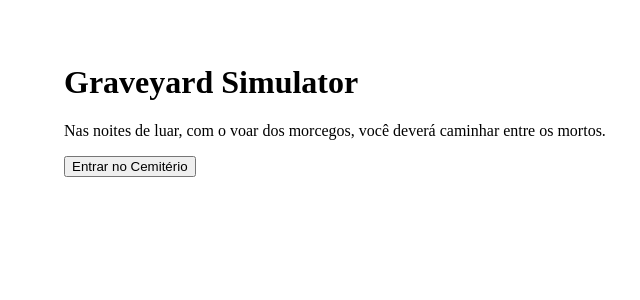
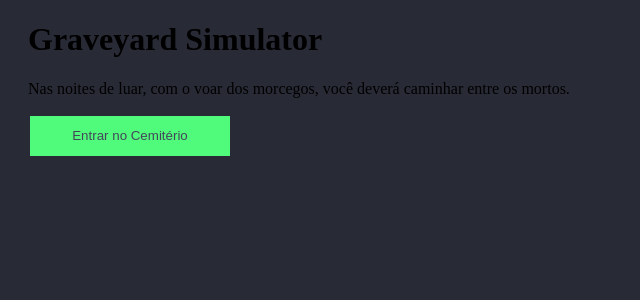
Before and after one commit to Brxndin/Graveyard-Simulator, a React (Vite) app in the folder app/: page / in a window 1280 px wide. Shown: the top 300 px of the page, without its empty margins (0-640 px from the left). Built offline with nearby package versions, Linux system fonts and the light colour scheme.

Commit message:
classes de estilo para os novos componentes

```diff
--- a/app/src/main/style/style.css
+++ b/app/src/main/style/style.css
@@ -1,11 +1,72 @@
 body {
-    margin: 5%;
+    background-color: #282a36;
 }
 
-#box-texto {
-    width: 300px;
-    height: 300px;
-    border: 1px solid black;
+#layout {
+    margin: 20px;
+    /* height: 100vh; */
+}
+
+.center {
+    display: flex;
+    justify-content: center;
+    align-items: center;
+}
+
+.titulo {
+    color: #8be9fd;
+    font-size: 50px;
+}
+
+.paragrafo {
+    color: #f8f8f2;
+    font-size: 25px;
+}
+
+.status {
+    color: #f8f8f2;
+    font-size: 20px;
+}
+
+.imagem-box {
+    width: 100%;
+    height: auto;
+}
+
+.box-imagem {
+    width: 400px;
+    height: auto;
+    border: 1px solid #44475a;
     text-align: center;
     align-content: center;
+    margin: 15px;
 }
+
+.box-texto {
+    width: 400px;
+    height: auto;
+    border: 1px solid #44475a;
+    text-align: center;
+    align-content: center;
+    color: #8d93f9;
+    margin: 15px;
+    padding: 25px;
+}
+
+.botao-navegacao {
+    width: 200px;
+    height: 40px;
+    background-color: #50fa7b;
+    color: #44475a;
+    border: none;
+    margin: 2px;
+}
+
+.botao-acao {
+    width: 200px;
+    height: 40px;
+    background-color: #ff5555;
+    color: #44475a;
+    border: none;
+    margin: 2px;
+}
```
